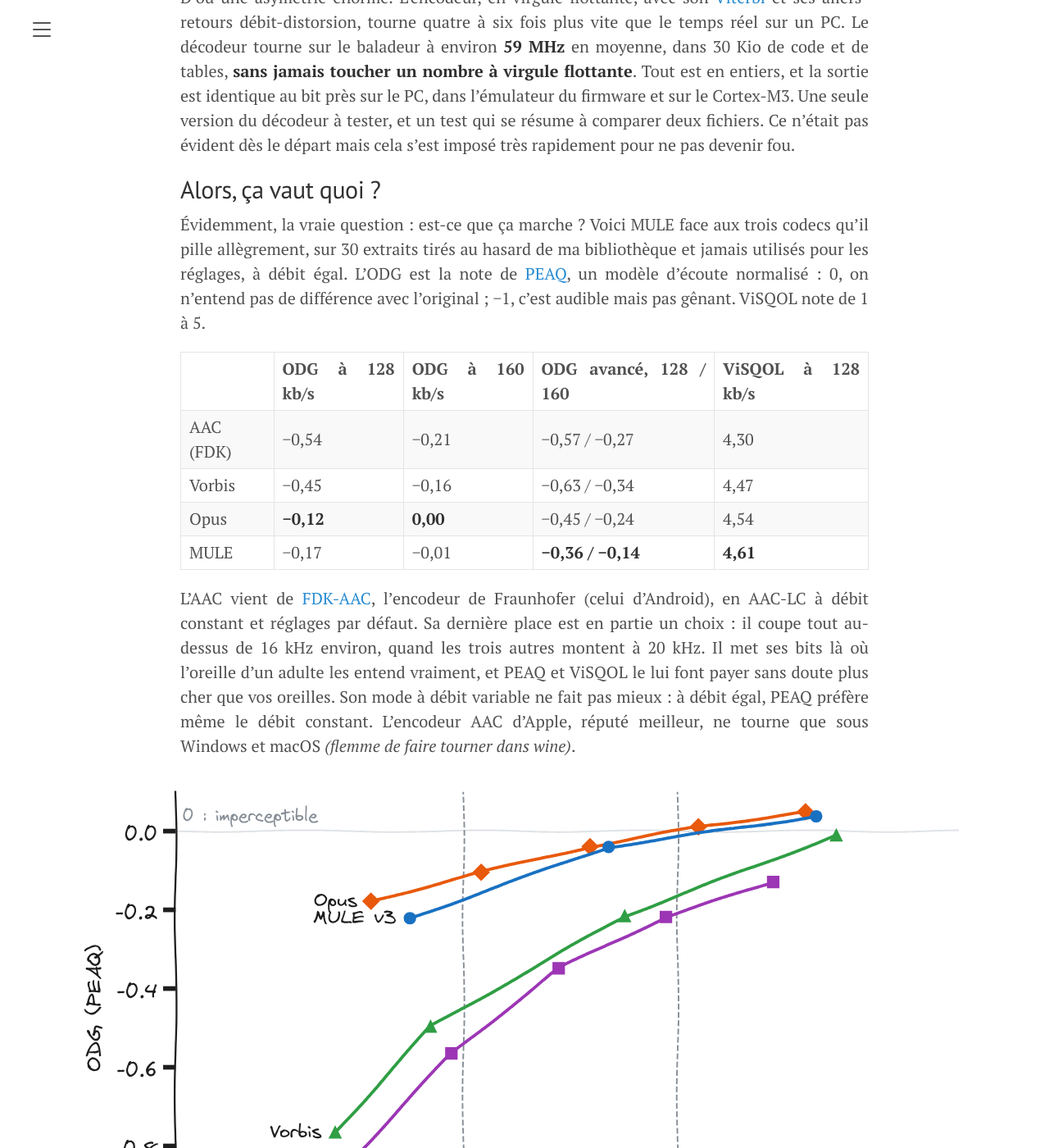
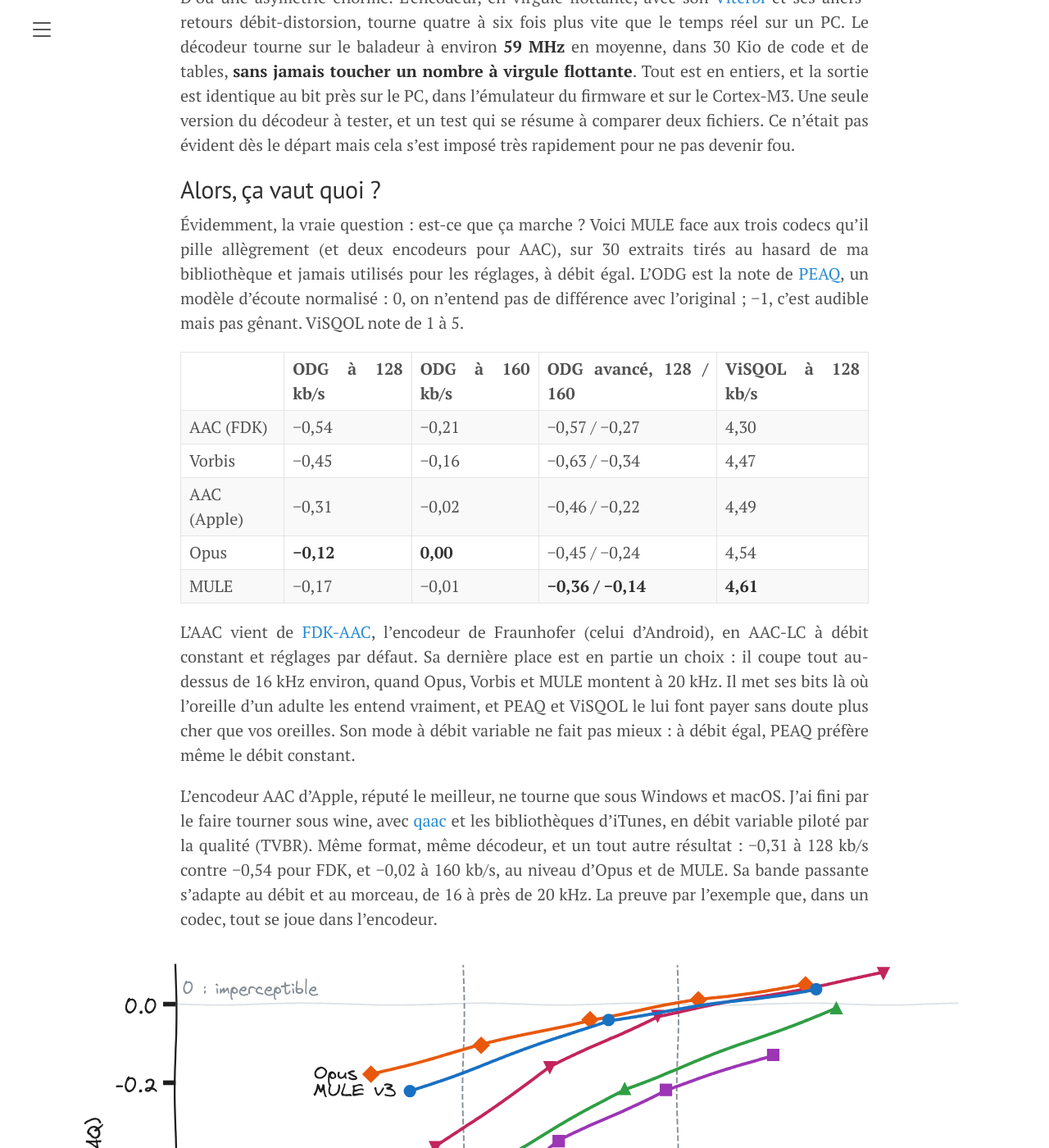
Before and after one commit to berettavexee/berettavexee.github.io, a Jekyll site: the page built from _posts/2026-11-19-mule-anatomie-codec-audio.md, in a window 1280 px wide and 1400 px high, scrolled down 22541 px. Shown: the whole window at 82% size. Built offline with Jekyll 4.4.1, drawn with Linux system fonts in a browser that asks for light colours; some of the changed text lies outside the part shown.

Commit message:
MULE, billet 1 : l'encodeur AAC d'Apple dans le tableau et la figure 11
Co-Authored-By: Claude Opus 5.5 <noreply@anthropic.com>
Claude-Session: https://claude.ai/code/session_01FugfoGKdrRG8BrHGQfpY38

```diff
--- a/_posts/2026-11-19-mule-anatomie-codec-audio.md
+++ b/_posts/2026-11-19-mule-anatomie-codec-audio.md
@@ -606,7 +606,7 @@ version du décodeur à tester, et un test qui se résume à comparer deux fichi
 ## Alors, ça vaut quoi ?
 
 Évidemment, la vraie question : est-ce que ça marche ? Voici MULE face aux trois codecs qu'il
-pille allègrement, sur 30 extraits tirés au hasard de ma bibliothèque et jamais utilisés pour les réglages,
+pille allègrement (et deux encodeurs pour AAC), sur 30 extraits tirés au hasard de ma bibliothèque et jamais utilisés pour les réglages,
 à débit égal. L'ODG est la note de [PEAQ](https://en.wikipedia.org/wiki/Perceptual_Evaluation_of_Audio_Quality), un modèle d'écoute normalisé : 0, on n'entend pas de
 différence avec l'original ; −1, c'est audible mais pas gênant. ViSQOL note de 1 à 5.
 
@@ -614,19 +614,28 @@ différence avec l'original ; −1, c'est audible mais pas gênant. ViSQOL note
 |---|---|---|---|---|
 | AAC (FDK) | −0,54 | −0,21 | −0,57 / −0,27 | 4,30 |
 | Vorbis | −0,45 | −0,16 | −0,63 / −0,34 | 4,47 |
+| AAC (Apple) | −0,31 | −0,02 | −0,46 / −0,22 | 4,49 |
 | Opus | **−0,12** | **0,00** | −0,45 / −0,24 | 4,54 |
 | MULE | −0,17 | −0,01 | **−0,36 / −0,14** | **4,61** |
 
 
 L'AAC vient de [FDK-AAC](https://en.wikipedia.org/wiki/Fraunhofer_FDK_AAC), l'encodeur de Fraunhofer (celui d'Android), en AAC-LC à débit constant et réglages par défaut. Sa dernière place est en partie un choix : il coupe tout au-dessus de
-16 kHz environ, quand les trois autres montent à 20 kHz. Il met ses bits là où l'oreille d'un adulte les entend vraiment, et PEAQ et ViSQOL le lui font payer sans doute plus cher que vos
+16 kHz environ, quand Opus, Vorbis et MULE montent à 20 kHz. Il met ses bits là où l'oreille d'un adulte les entend vraiment, et PEAQ et ViSQOL le lui font payer sans doute plus cher que vos
 oreilles. Son mode à débit variable ne fait pas mieux : à débit égal, PEAQ préfère même le
-débit constant. L'encodeur AAC d'Apple, réputé meilleur, ne tourne que sous Windows et macOS *(flemme de faire tourner dans wine)*.
+débit constant.
 
-![Figure 11 : la note PEAQ en fonction du débit réel, pour MULE, Opus, Vorbis et FDK-AAC](/assets/img/mule-fig11-courbes.svg)
+L'encodeur AAC d'Apple, réputé le meilleur, ne tourne que sous Windows et macOS. J'ai fini par
+le faire tourner sous wine, avec [qaac](https://github.com/nu774/qaac) et les bibliothèques
+d'iTunes, en débit variable piloté par la qualité (TVBR). Même format, même décodeur, et un
+tout autre résultat : −0,31 à 128 kb/s contre −0,54 pour FDK, et −0,02 à 160 kb/s, au niveau
+d'Opus et de MULE. Sa bande passante s'adapte au débit et au morceau, de 16 à près de 20 kHz.
+La preuve par l'exemple que, dans un codec, tout se joue dans l'encodeur.
+
+![Figure 11 : la note PEAQ en fonction du débit réel, pour MULE, Opus, Vorbis et l'AAC de FDK et d'Apple](/assets/img/mule-fig11-courbes.svg)
 
 Soyons honnêtes : Opus reste devant sur la note de base de PEAQ. MULE passe devant sur la
-version avancée de PEAQ et sur ViSQOL, et il enterre Vorbis et FDK-AAC partout. Mais regardez les
+version avancée de PEAQ et sur ViSQOL, il enterre Vorbis et FDK-AAC partout, et il reste
+devant l'AAC d'Apple à 128 kb/s, avant que celui-ci ne le rattrape vers 160. Mais regardez les
 écarts : on se bat pour des centièmes, dans la zone où PEAQ lui-même dit « imperceptible ». Et
 en [écoute à l'aveugle](https://fr.wikipedia.org/wiki/Test_ABX) (16 essais par extrait, sur les six extraits où PEAQ voyait le plus grand
 écart), je n'ai su distinguer MULE à 128 kb/s ni de l'original, ni d'Opus. Mes oreilles sont
```
Also changed, not shown: assets/img/mule-fig11-courbes.svg.
